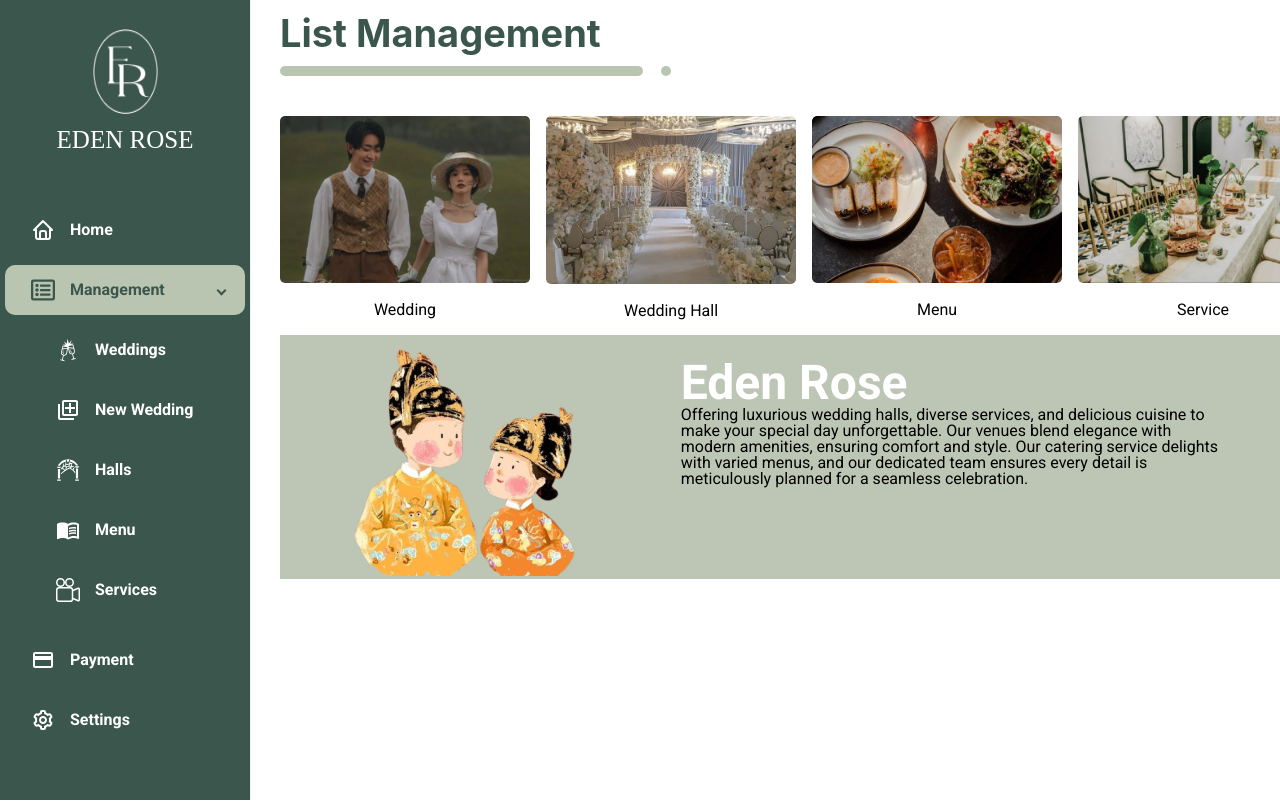
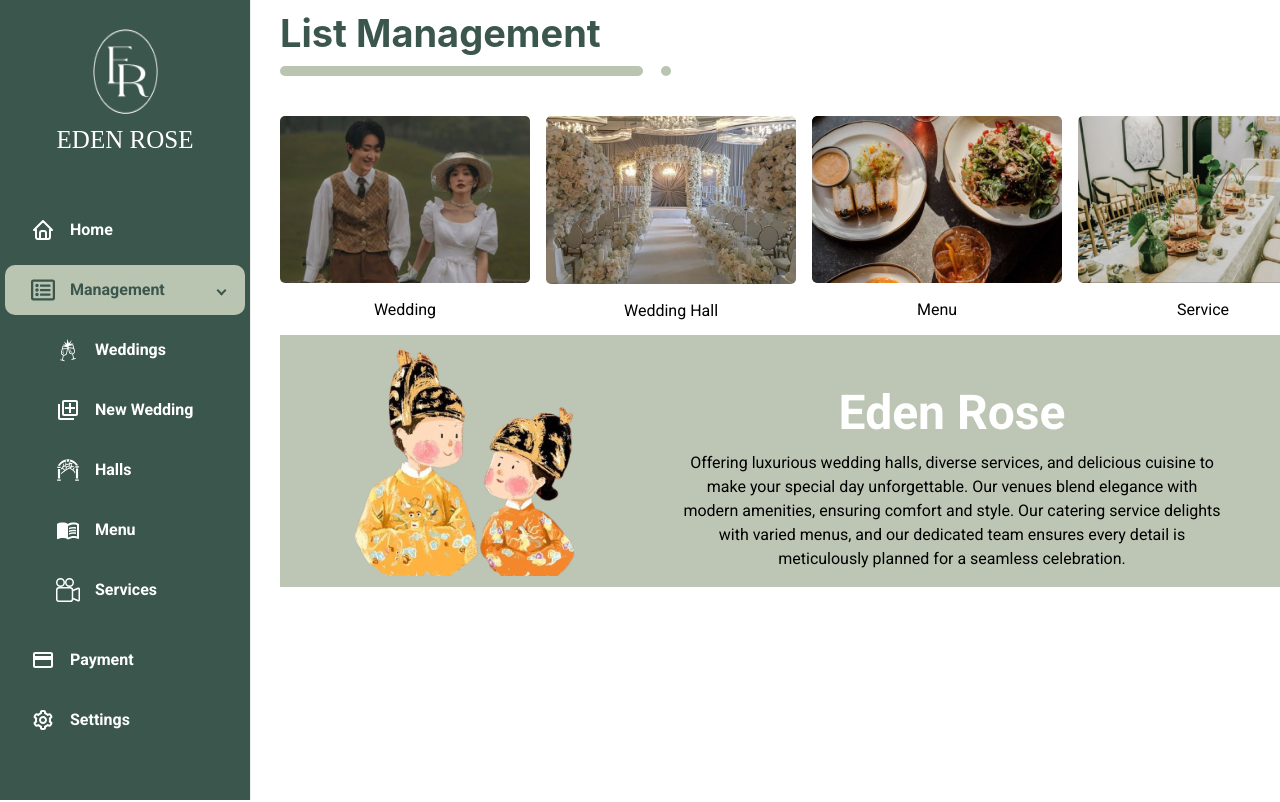
Before and after one commit to Linhhuynhnhut/eden-rose, a React (Create React App) app in the folder client/: page /management in a window 1280 px wide. Shown: the top 802 px of the page. Built offline with nearby package versions, Linux system fonts and the light colour scheme; a web font is replaced by a local one.

Commit message:
feat: update ui

```diff
--- a/client/src/pages/Management/index.jsx
+++ b/client/src/pages/Management/index.jsx
@@ -125,6 +125,7 @@ const Management = () => {
           </div>
           <div className="management_hall_text">
             <div className="management_hall_top">
+            {/* <Header title="Wedding" /> */}
               <h2>Wedding</h2>
               <img src={img_Header} />
             </div>
--- a/client/src/pages/Management/management.scss
+++ b/client/src/pages/Management/management.scss
@@ -35,26 +35,36 @@
   border-radius: 10px;
   width: 100%;
 }
-.management_page_text,
+.management_page_text{
+  margin-left: 5%;
+  margin-right: 10%;
+  text-align: center;
+  p{
+    line-height: 1.5;
+  }
+  h2{
+    font-size: 48px;
+    color: white;
+    margin-bottom: 30px;
+    margin-top: 70px;
+  }
+}
 .management_hall_text {
   margin-left: 5%;
   margin-right: 10%;
-}
-.management_page_text h2 {
-  font-size: 48px;
-  color: white;
-  margin-bottom: 3%;
-}
-.management_hall_text h2 {
-  font-size: 32px;
-  color: #3b564d;
-  margin-bottom: 0%;
-  margin-top: 20%;
-}
-.management_hall_text {
   text-align: left;
   width: 35%;
+  h2{
+    font-size: 32px;
+    color: #3b564d;
+    margin-bottom: 0%;
+    margin-top: 10%;
+  }
+  p{
+    line-height: 1.5;
+  }
 }
+
 .management_hall_top {
   text-align: left;
   margin-bottom: 30px;
@@ -67,12 +77,16 @@
   margin-left: 10%;
   margin-right: 5%;
   width: 35%;
+  h2{
+    font-size: 32px;
+    color: #ffffff;
+    margin-bottom: 0%;
+  }
+  p{
+    line-height: 1.5;
+  }
 }
-.management_server_text h2 {
-  font-size: 32px;
-  color: #ffffff;
-  margin-bottom: 0%;
-}
+
 .management_server_img {
   margin-right: 10%;
   margin-top: 5%;
```
